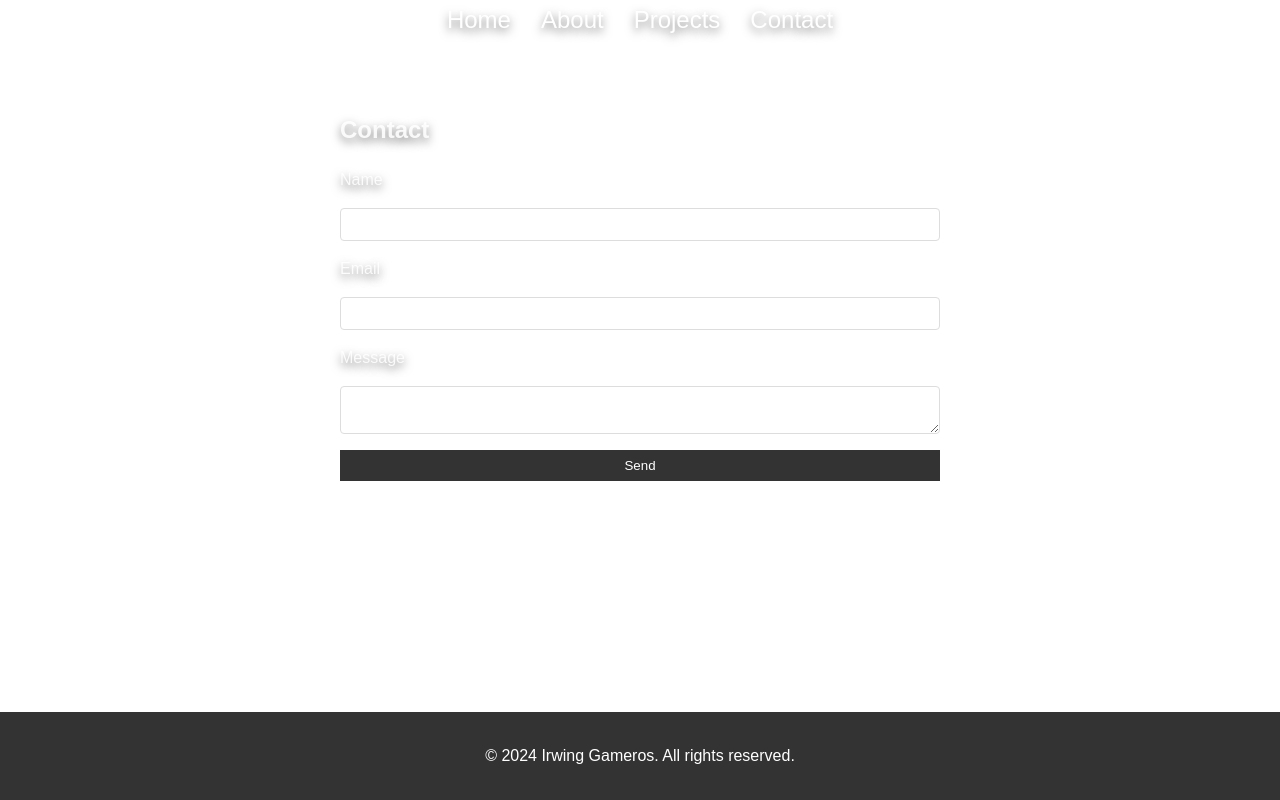
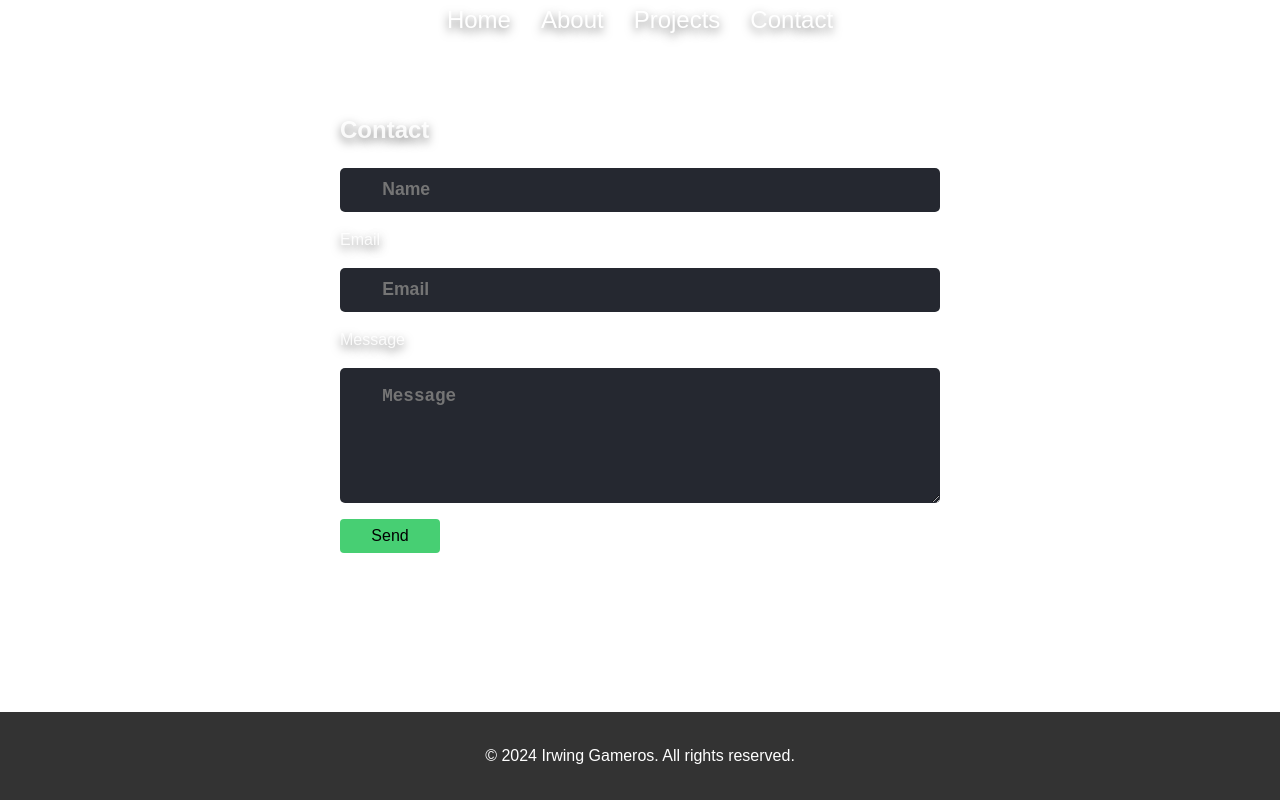
Before and after one commit to digibite/digibite.github.io, a React (Vite) app: page /contact in a window 1280 px wide. Built offline with nearby package versions, Linux system fonts and the light colour scheme.

Commit message:
Update nav styles for contact page

```diff
--- a/src/pages/Contact/Contact.jsx
+++ b/src/pages/Contact/Contact.jsx
@@ -46,11 +46,13 @@ const Contact = () => {
     <section id="contact" className={`${styles.contact} animateSec`}>
       <h2>Contact</h2>
       <form onSubmit={handleSubmit}>
-        <label htmlFor="name">Name</label>
+        {/* <label htmlFor="name">Name</label> */}
         <input
           type="text"
           id="name"
+          className={styles.contactInput}
           name="name"
+          placeholder="Name"
           required
           value={formData.name}
           onChange={handleChange}
@@ -60,7 +62,9 @@ const Contact = () => {
         <input
           type="email"
           id="email"
+          className={styles.contactInput}
           name="email"
+          placeholder="Email"
           required
           value={formData.email}
           onChange={handleChange}
@@ -69,13 +73,17 @@ const Contact = () => {
         <label htmlFor="message">Message</label>
         <textarea
           id="message"
+          className={styles.contactTextArea}
           name="message"
+          placeholder="Message"
           required
           value={formData.message}
           onChange={handleChange}
         ></textarea>
 
-        <button type="submit">Send</button>
+        <button className={styles.contactSubmit} type="submit">
+          Send
+        </button>
       </form>
     </section>
   );
--- a/src/pages/Contact/Contact.module.css
+++ b/src/pages/Contact/Contact.module.css
@@ -1,5 +1,42 @@
 .contact {
   margin: 0 auto;
+}
+
+.contactInput {
+  padding: 0.4em;
+  text-indent: 2em;
+  border-radius: 5px;
+  font-weight: 700;
+  font-size: 1.1rem;
+  background: hsl(223.64deg 12.94% 16.67%);
+  color: white;
+  border-style: none;
+  height: 30px;
+}
+
+.contactTextArea {
+  padding: 1em 0.4em;
+  text-indent: 2em;
+  border-radius: 5px;
+  font-weight: 700;
+  font-size: 1.1rem;
+  background: hsl(223.64deg 12.94% 16.67%);
+  color: white;
+  border-style: none;
+  height: 100px;
+}
+
+.contactSubmit {
+  background: hsl(139.41deg 58.62% 54.51%);
+  border-radius: 4px;
+  width: 100px;
+  font-size: 1rem;
+  color: #000;
+}
+
+.contactSubmit:hover {
+  background: hsl(139.62deg 59.09% 34.51%);
+  color: white;
 }
 
 @media only screen and (max-width: 599px) {
```
